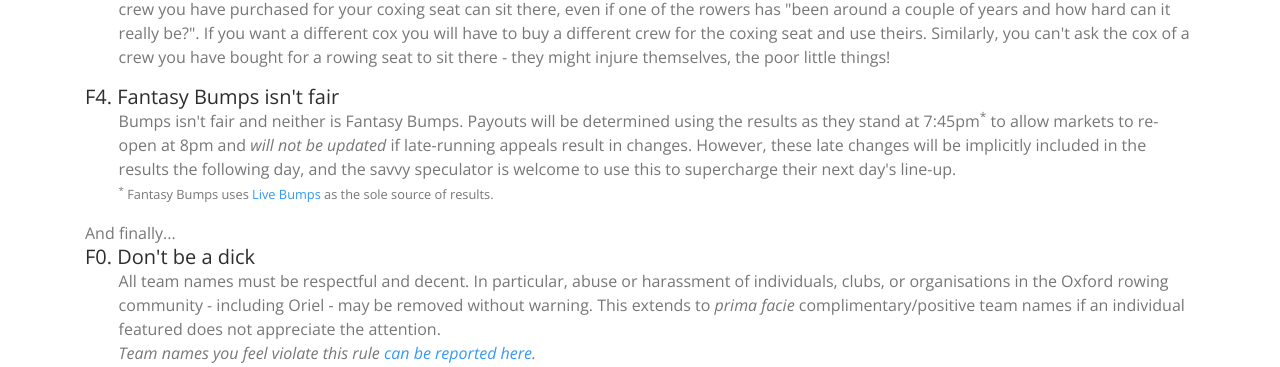
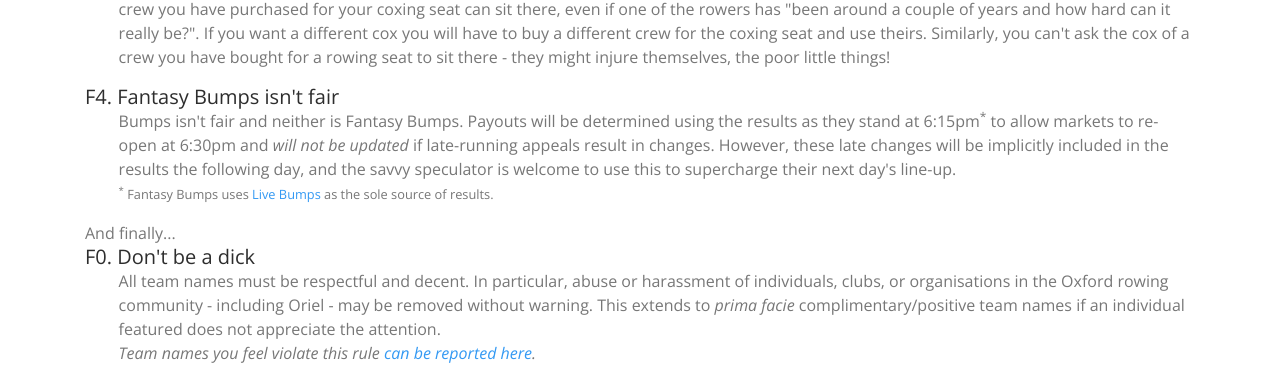
Before and after one commit to JoeHitchen/fantasy-bumps, a Django app: page /guide-rules/ in a window 1280 px wide. Shown: the part 1340-1707 px from the top of the page. Run offline with Django 3.2, Linux system fonts and the light colour scheme; data comes from the database, SQL or seed files in the repository; parts of the project's set-up code (start-up, migrations or seed data) failed here and were passed over; some libraries are stand-ins or nearby versions.

Commit message:
Updated market opening time

```diff
--- a/fantasy/constants.py
+++ b/fantasy/constants.py
@@ -27,7 +27,7 @@ class Genders(models.TextChoices):
 
 
 class timings:
-    MARKET_OPENS = time(20, 00)
+    MARKET_OPENS = time(18, 30)
 
 
 class money:
--- a/fantasy/templates/fantasy/rules.html
+++ b/fantasy/templates/fantasy/rules.html
@@ -107,7 +107,7 @@
   <h5>F4. Fantasy Bumps isn't fair</h5>
   <div class="rule-text">
     Bumps isn't fair and neither is Fantasy Bumps.
-    Payouts will be determined using the results as they stand at 7:45pm<sup>*</sup> to allow markets to re-open at 8pm and <em>will not be updated</em> if late-running appeals result in changes.
+    Payouts will be determined using the results as they stand at 6:15pm<sup>*</sup> to allow markets to re-open at 6:30pm and <em>will not be updated</em> if late-running appeals result in changes.
     However, these late changes will be implicitly included in the results the following day, and the savvy speculator is welcome to use this to supercharge their next day's line-up.
     <br/>
     <small><sup>*</sup> Fantasy Bumps uses <a href="https://bumps.live/" target="_blank">Live Bumps</a> as the sole source of results.</small>
```
